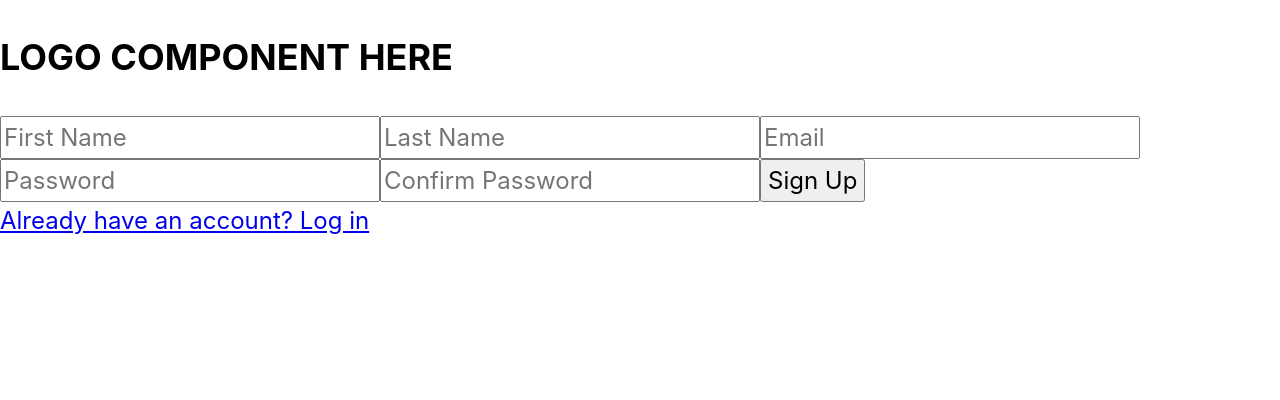
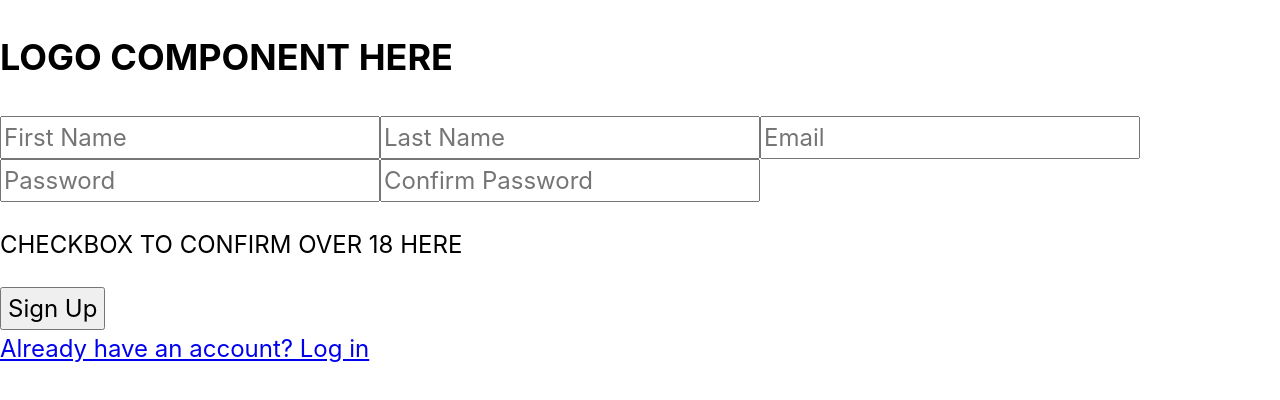
Before and after one commit to blueocean-cache-me-if-you-can/pickup-app, a React app: page /signup in a window 1280 px wide. Shown: the top 400 px of the page. Built offline with nearby package versions, Linux system fonts and the light colour scheme; no server answers; the HTML template or start-up script is replaced by a standard one.

Commit message:
checkbox reminder

```diff
--- a/client/src/pages/Signup.jsx
+++ b/client/src/pages/Signup.jsx
@@ -45,6 +45,7 @@ function Signup({ setSessionId }) {
         <input type='email' placeholder='Email' value={email} onChange={(e) => setEmail(e.target.value)} required />
         <input type='password' placeholder='Password' value={password} onChange={(e) => setPassword(e.target.value)} required />
         <input type='password' placeholder='Confirm Password' value={confirmPassword} onChange={(e) => setConfirmPassword(e.target.value)} required />
+        <p>CHECKBOX TO CONFIRM OVER 18 HERE</p>
         <button type='submit'>Sign Up</button>
         {error && <div style={{ color: 'red' }}>{error}</div>}
         <div>
```
